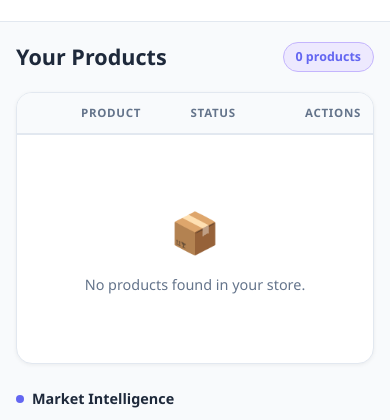
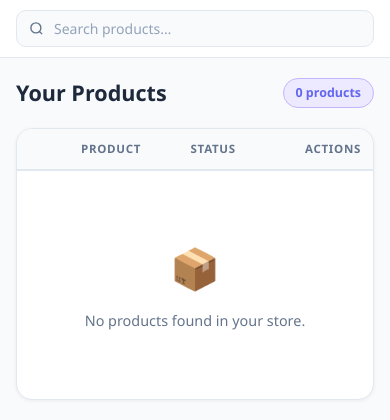
Before and after one commit to Rehajel15/InsightPilot-AI, a Django app: template core/templates/index.html in a window 390 px wide. Shown: the part 60-480 px from the top of the page. Run offline with Django 5.2, Linux system fonts and the light colour scheme; the template is opened without the code that fills it, so the values that code supplies are empty; some libraries are stand-ins or nearby versions.

Commit message:
Fix mobile search bar hidden by overly broad selector
The rule .search-wrap { display: none } was hiding all instances,
including the mobile search bar. Scoped to .top-nav .search-wrap.

Co-Authored-By: Claude Sonnet 4.6 <noreply@anthropic.com>

```diff
--- a/static/css/index.css
+++ b/static/css/index.css
@@ -364,8 +364,9 @@ body {
 /* ── Responsive ── */
 @media (max-width: 900px) {
     .page-wrap { grid-template-columns: 1fr; }
-    .search-wrap { display: none; }
+    .top-nav .search-wrap { display: none; }
     .mobile-search-bar { display: flex; }
+    .mobile-search-bar .search-wrap { display: flex; }
 }
 @media (max-width: 600px) {
     .page-wrap { padding: 1.25rem 1rem 2rem; }
```
